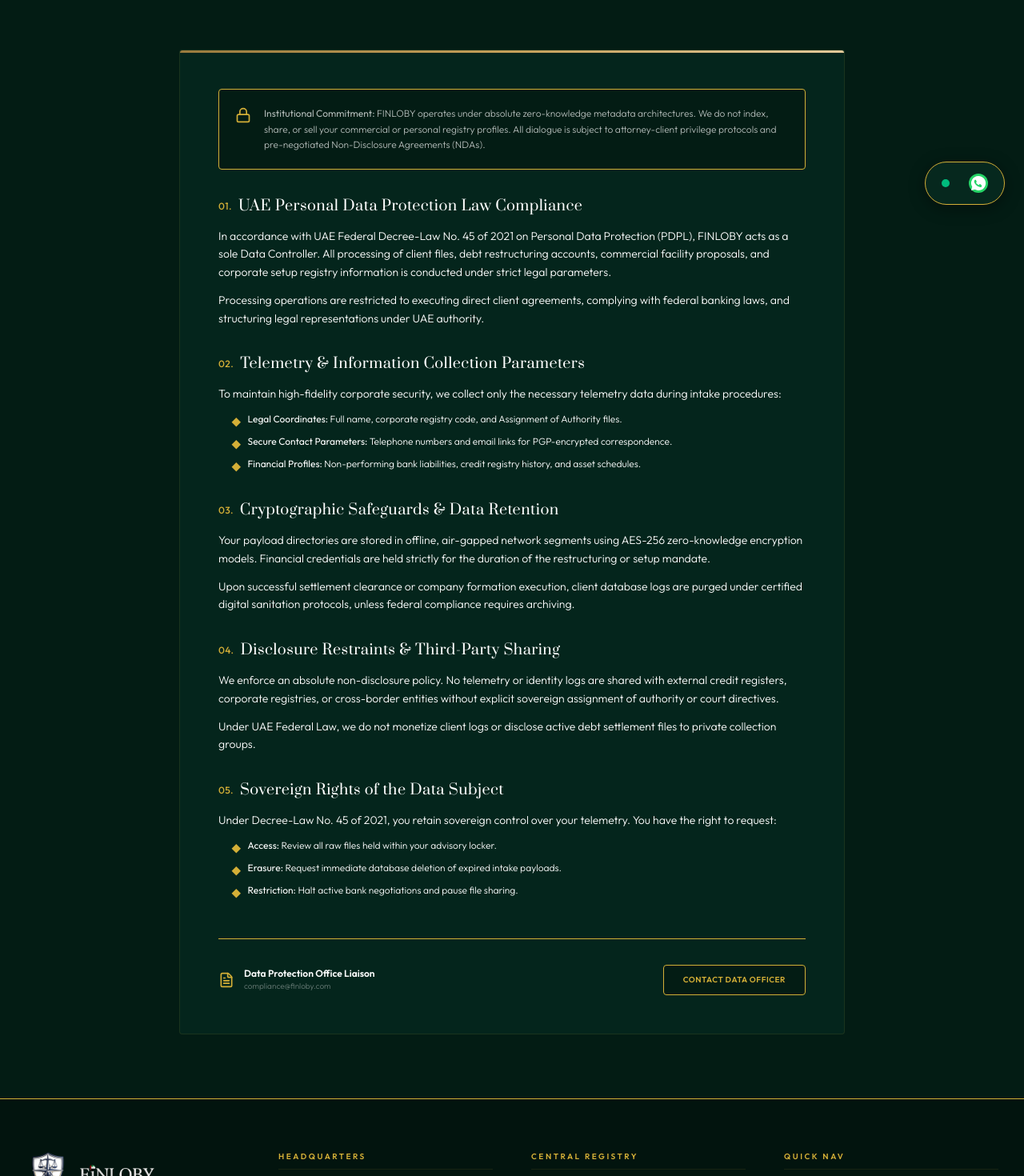
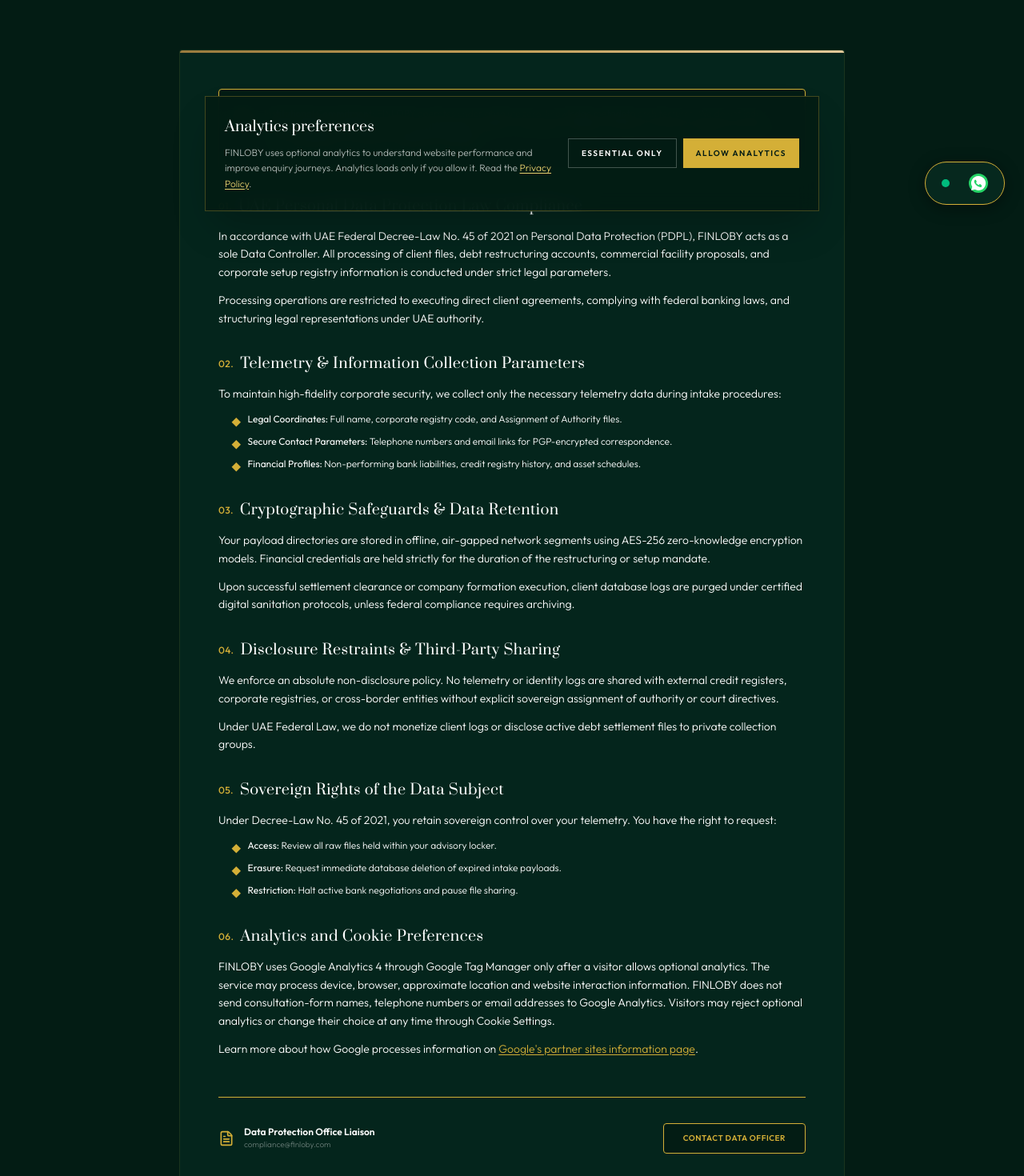
Before and after one commit to Devgghya/finloby, a React (Vite) app: page /privacy in a window 1280 px wide. Shown: the part 520-1990 px from the top of the page at 80% size. Built offline with nearby package versions, Linux system fonts and the light colour scheme.

Commit message:
Add consent-first GA4 conversion tracking

```diff
--- a/src/App.tsx
+++ b/src/App.tsx
@@ -5,6 +5,8 @@
 import { lazy, Suspense, useEffect, useState } from 'react';
 import Preloader from './components/Preloader';
 import WhatsAppWidget from './components/WhatsAppWidget';
+import ConsentBanner from './components/ConsentBanner';
+import { trackGoogleEvent } from './utils/analytics';
 
 const Home = lazy(() => import('./pages/Home'));
 const DebtSolutions = lazy(() => import('./pages/DebtSolutions'));
@@ -61,6 +63,23 @@
     };
   }, []);
 
+  useEffect(() => {
+    const trackContactClick = (event: MouseEvent) => {
+      const target = event.target as Element | null;
+      const link = target?.closest('a');
+      const href = link?.getAttribute('href') || '';
+
+      if (href.startsWith('tel:')) {
+        trackGoogleEvent('phone_click', { page_path: pathname });
+      } else if (href.startsWith('mailto:')) {
+        trackGoogleEvent('email_click', { page_path: pathname });
+      }
+    };
+
+    document.addEventListener('click', trackContactClick);
+    return () => document.removeEventListener('click', trackContactClick);
+  }, [pathname]);
+
   const isPrototype = pathname.startsWith('/prototype/crm');
 
   return (
@@ -98,6 +117,7 @@
         </main>
         {!isPrototype && <Footer />}
         {!isPrototype && <WhatsAppWidget />}
+        {!isPrototype && <ConsentBanner />}
       </div>
     </>
   );
--- /dev/null
+++ b/src/components/ConsentBanner.tsx
@@ -0,0 +1,72 @@
+import { useEffect, useState } from 'react';
+import { Link } from 'react-router-dom';
+import {
+  getAnalyticsConsent,
+  loadGoogleTagManager,
+  OPEN_CONSENT_SETTINGS_EVENT,
+  setAnalyticsConsent
+} from '../utils/analytics';
+
+export default function ConsentBanner() {
+  const [isOpen, setIsOpen] = useState(false);
+
+  useEffect(() => {
+    const storedConsent = getAnalyticsConsent();
+
+    if (storedConsent === 'granted') {
+      setAnalyticsConsent(true);
+      loadGoogleTagManager();
+    } else if (storedConsent === null) {
+      setIsOpen(true);
+    }
+
+    const openSettings = () => setIsOpen(true);
+    window.addEventListener(OPEN_CONSENT_SETTINGS_EVENT, openSettings);
+
+    return () => window.removeEventListener(OPEN_CONSENT_SETTINGS_EVENT, openSettings);
+  }, []);
+
+  const saveChoice = (granted: boolean) => {
+    setAnalyticsConsent(granted);
+    setIsOpen(false);
+  };
+
+  if (!isOpen) return null;
+
+  return (
+    <aside
+      className="fixed inset-x-4 bottom-4 z-[10000] mx-auto max-w-3xl border border-[var(--brand-gold)]/30 bg-[#031C14]/95 p-5 shadow-2xl backdrop-blur-md sm:p-6"
+      aria-label="Analytics preferences"
+      role="dialog"
+      aria-modal="false"
+    >
+      <div className="flex flex-col gap-5 sm:flex-row sm:items-center sm:justify-between">
+        <div className="max-w-xl">
+          <h2 className="mb-2 font-serif text-lg text-white">Analytics preferences</h2>
+          <p className="text-xs font-light leading-relaxed text-white/70">
+            FINLOBY uses optional analytics to understand website performance and improve enquiry journeys. Analytics loads only if you allow it. Read the{' '}
+            <Link to="/privacy" className="text-[var(--brand-gold-light)] underline underline-offset-2">
+              Privacy Policy
+            </Link>.
+          </p>
+        </div>
+        <div className="flex shrink-0 flex-col gap-2 sm:flex-row">
+          <button
+            type="button"
+            onClick={() => saveChoice(false)}
+            className="border border-white/25 px-4 py-2.5 text-[10px] font-semibold uppercase tracking-[0.15em] text-white transition-colors hover:border-white/60"
+          >
+            Essential only
+          </button>
+          <button
+            type="button"
+            onClick={() => saveChoice(true)}
+            className="bg-[var(--brand-gold)] px-4 py-2.5 text-[10px] font-semibold uppercase tracking-[0.15em] text-[var(--text-contrast)] transition-colors hover:bg-[var(--brand-gold-light)]"
+          >
+            Allow analytics
+          </button>
+        </div>
+      </div>
+    </aside>
+  );
+}
--- a/src/components/WhatsAppWidget.tsx
+++ b/src/components/WhatsAppWidget.tsx
@@ -1,4 +1,5 @@
 import { trackMetaEvent } from '../utils/pixel';
+import { trackGoogleEvent } from '../utils/analytics';
 
 export default function WhatsAppWidget() {
   const phoneNumber = "971585174871";
@@ -15,7 +16,10 @@
         target="_blank"
         rel="noopener noreferrer"
         id="whatsapp-chat-link"
-        onClick={() => trackMetaEvent('Lead', { content_name: 'WhatsApp Secure Chat' })}
+        onClick={() => {
+          trackMetaEvent('Lead', { content_name: 'WhatsApp Secure Chat' });
+          trackGoogleEvent('whatsapp_click', { placement: 'floating_widget' });
+        }}
         className="flex items-center gap-3 px-5 py-3.5 bg-[#0D1625]/95 border border-[#C5A059]/40 hover:border-[#E5C158] rounded-full shadow-[0_4px_20px_rgba(0,0,0,0.4)] transition-all duration-300 hover:shadow-[0_0_20px_rgba(229,193,88,0.2)]"
       >
         {/* Pulsing indicator badge inside button */}
--- a/src/main.tsx
+++ b/src/main.tsx
@@ -3,6 +3,9 @@
 import { BrowserRouter } from 'react-router-dom'
 import './index.css'
 import App from './App.tsx'
+import { initializeAnalyticsConsent } from './utils/analytics.ts'
+
+initializeAnalyticsConsent()
 
 const application = (
   <StrictMode>
--- a/src/pages/BookConsultation.tsx
+++ b/src/pages/BookConsultation.tsx
@@ -3,6 +3,7 @@
 import SEO from '../components/SEO';
 import { BorderBeam } from '../components/ui/BorderBeam';
 import { trackMetaEvent } from '../utils/pixel';
+import { trackGoogleEvent } from '../utils/analytics';
 
 export default function BookConsultation() {
   const [formData, setFormData] = useState({
@@ -65,6 +66,10 @@
       const result = await response.json();
 
       if (result.success) {
+        trackGoogleEvent('generate_lead', {
+          form_name: 'book_consultation',
+          service_interest: formData.interest
+        });
         setIsSubmitted(true);
       } else {
         setErrorMsg(result.message || 'Transmission failed. Please check credentials or contact support.');
--- a/src/pages/PrivacyPolicy.tsx
+++ b/src/pages/PrivacyPolicy.tsx
@@ -154,6 +154,28 @@
             </ul>
           </div>
 
+          {/* Analytics Disclosure */}
+          <div className="space-y-3">
+            <h3 className="text-lg font-serif text-[#FBF9F4] font-medium tracking-wide flex items-center gap-2">
+              <span className="text-xs font-mono text-[#C5A059]">06.</span>
+              Analytics and Cookie Preferences
+            </h3>
+            <p>
+              FINLOBY uses Google Analytics 4 through Google Tag Manager only after a visitor allows optional analytics. The service may process device, browser, approximate location and website interaction information. FINLOBY does not send consultation-form names, telephone numbers or email addresses to Google Analytics. Visitors may reject optional analytics or change their choice at any time through Cookie Settings.
+            </p>
+            <p>
+              Learn more about how Google processes information on{' '}
+              <a
+                href="https://policies.google.com/technologies/partner-sites"
+                target="_blank"
+                rel="noopener noreferrer"
+                className="text-[#C5A059] underline underline-offset-2 hover:text-[#E2C999]"
+              >
+                Google&apos;s partner sites information page
+              </a>.
+            </p>
+          </div>
+
           {/* Contact Block */}
           <div className="border-t border-[#C5A059]/15 pt-8 mt-12 flex flex-col md:flex-row justify-between items-start md:items-center gap-6">
             <div className="flex items-center gap-3">
--- /dev/null
+++ b/src/utils/analytics.ts
@@ -0,0 +1,102 @@
+export const ANALYTICS_CONSENT_EVENT = 'finloby:analytics-consent';
+export const OPEN_CONSENT_SETTINGS_EVENT = 'finloby:open-consent-settings';
+
+const GTM_ID = 'GTM-TDLSMDK9';
+const CONSENT_STORAGE_KEY = 'finloby_analytics_consent_v1';
+const GTM_SCRIPT_ID = 'finloby-google-tag-manager';
+
+export type AnalyticsConsent = 'granted' | 'denied' | null;
+
+type GoogleEventParameters = Record<string, string | number | boolean>;
+
+declare global {
+  interface Window {
+    dataLayer: unknown[];
+    gtag?: (...args: unknown[]) => void;
+  }
+}
+
+const ensureGoogleTag = () => {
+  window.dataLayer = window.dataLayer || [];
+
+  if (!window.gtag) {
+    window.gtag = function () {
+      window.dataLayer.push(arguments);
+    };
+  }
+};
+
+export const getAnalyticsConsent = (): AnalyticsConsent => {
+  if (typeof window === 'undefined') return null;
+
+  const storedConsent = window.localStorage.getItem(CONSENT_STORAGE_KEY);
+  return storedConsent === 'granted' || storedConsent === 'denied' ? storedConsent : null;
+};
+
+export const initializeAnalyticsConsent = () => {
+  if (typeof window === 'undefined') return;
+
+  ensureGoogleTag();
+  window.gtag?.('consent', 'default', {
+    analytics_storage: 'denied',
+    ad_storage: 'denied',
+    ad_user_data: 'denied',
+    ad_personalization: 'denied',
+    wait_for_update: 500
+  });
+};
+
+export const loadGoogleTagManager = () => {
+  if (typeof document === 'undefined' || document.getElementById(GTM_SCRIPT_ID)) return;
+
+  window.dataLayer = window.dataLayer || [];
+  window.dataLayer.push({
+    'gtm.start': Date.now(),
+    event: 'gtm.js'
+  });
+
+  const script = document.createElement('script');
+  script.id = GTM_SCRIPT_ID;
+  script.async = true;
+  script.src = `https://www.googletagmanager.com/gtm.js?id=${GTM_ID}`;
+  document.head.appendChild(script);
+};
+
+const deleteGoogleAnalyticsCookies = () => {
+  document.cookie.split(';').forEach((cookie) => {
+    const cookieName = cookie.split('=')[0]?.trim();
+    if (!cookieName || (cookieName !== '_ga' && !cookieName.startsWith('_ga_'))) return;
+
+    document.cookie = `${cookieName}=; Max-Age=0; path=/; SameSite=Lax`;
+    document.cookie = `${cookieName}=; Max-Age=0; path=/; domain=.finloby.com; SameSite=Lax`;
+  });
+};
+
+export const setAnalyticsConsent = (granted: boolean) => {
+  if (typeof window === 'undefined') return;
+
+  ensureGoogleTag();
+  const consent: Exclude<AnalyticsConsent, null> = granted ? 'granted' : 'denied';
+
+  window.gtag?.('consent', 'update', {
+    analytics_storage: consent,
+    ad_storage: 'denied',
+    ad_user_data: 'denied',
+    ad_personalization: 'denied'
+  });
+  window.localStorage.setItem(CONSENT_STORAGE_KEY, consent);
+
+  if (granted) {
+    loadGoogleTagManager();
+  } else {
+    deleteGoogleAnalyticsCookies();
+  }
+
+  window.dispatchEvent(new CustomEvent(ANALYTICS_CONSENT_EVENT, { detail: consent }));
+};
+
+export const trackGoogleEvent = (eventName: string, parameters: GoogleEventParameters = {}) => {
+  if (typeof window === 'undefined' || getAnalyticsConsent() !== 'granted') return;
+
+  window.gtag?.('event', eventName, parameters);
+};
```
Also changed, not shown: src/components/Footer.tsx (+9 -0 lines).
